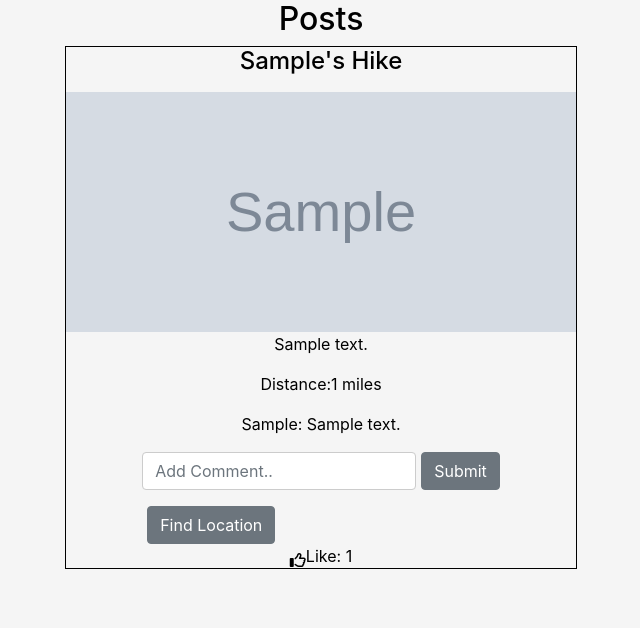
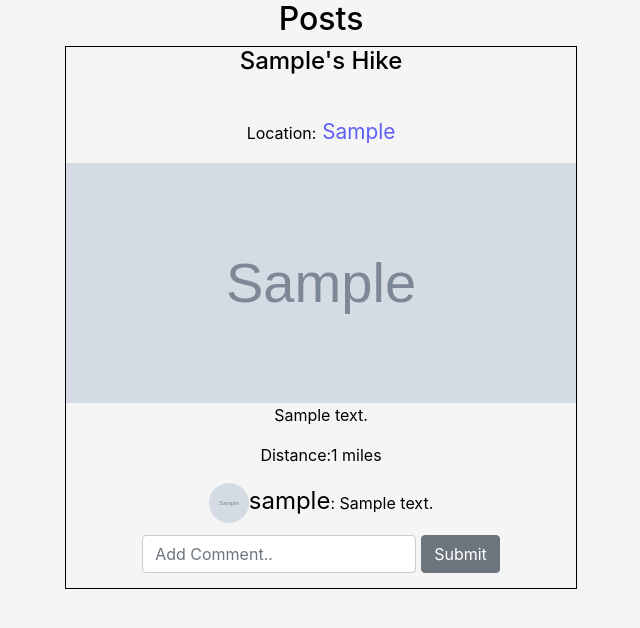
Before and after one commit to edfranco/hikr, a Django app: page /wall in a window 1280 px wide. Shown: the part 75-703 px from the top of the page, without its empty margins (319-959 px from the left). Run offline with Django 3.2, Linux system fonts and the light colour scheme; tables that the repository leaves empty hold one stand-in row (values such as "Sample post"); grey boxes marked "Sample" are stand-in pictures; data that the repository does not hold is empty; some libraries are stand-ins or nearby versions.

Commit message:
added profile link from comment

```diff
--- a/hikr_app/models.py
+++ b/hikr_app/models.py
@@ -34,6 +34,7 @@ class Profile(models.Model):
 class Comment(models.Model):
     author = models.ForeignKey(User, on_delete = models.CASCADE, related_name= 'comment_author' )
     post = models.ForeignKey(Post, on_delete = models.CASCADE, related_name= 'comments_post')
+    profile = models.ForeignKey(Profile, on_delete=models.CASCADE, related_name="comments_profile")
     content = models.TextField()
 
 class Like(models.Model):
--- a/hikr_app/static/styles/style.css
+++ b/hikr_app/static/styles/style.css
@@ -68,6 +68,7 @@ main{
     color: black;
     text-decoration: none;
     font-size: 1.5em;
+    margin-bottom:1em;
 }
 
 .post-container img{
@@ -79,6 +80,15 @@ main{
     display: flex;
     justify-content: space-between;
     margin-bottom: 1em;
+}
+
+.find-location a{
+    color: rgb(95, 95, 244);
+    font-size: 1.3em;
+}
+.find-location a{
+    color: rgb(95, 95, 244);
+    font-size: 1.3em;
 }
 
 .ud-buttons{
@@ -169,6 +179,17 @@ border:1px solid #ccc !important;
     margin-bottom: 15px;
 }
 
+.comment-container{
+    display: flex;
+    justify-content: flex-start;
+}
+
+.comment-container img{
+    height:5vh;
+    width:5vh;
+    border-radius: 50%;
+}
+
 .ud-buttons {
     margin-bottom: 15px;
 }
@@ -181,6 +202,7 @@ border:1px solid #ccc !important;
     display: flex;
     justify-content: left;
 }
+
 
 .footer-section {
     margin-top: 20px;
--- a/hikr_app/templates/user_wall.html
+++ b/hikr_app/templates/user_wall.html
@@ -19,13 +19,23 @@
 
     </div>
 
+    <div class="find-location">
+        <p>Location:<a href="{% url 'find_location' pk=post.pk %}"> {{post.location}} </a> </p>
+    </div>
+
     <img src="{{post.photo_url}}" />
     <p>{{post.description}}</p>
     <p>Distance:{{post.distance_hiked}} miles</p>
 
     {% for comment in comments %}
     {% if comment.post.pk == post.pk %}
-    <p> {{ comment.author.first_name }}: {{ comment.content }}</p>
+    <div class="comment-container">
+        <img class="commenter-profile-pic" src="{{ comment.profile.image_url }}"
+            alt="{{ comment.author.username }} comment" />
+        <p> <a href="{% url 'profile' pk=comment.author.pk %}">{{ comment.author.username }}</a>:
+            {{ comment.content }}</p>
+    </div>
+
     {% endif %}
     {% endfor %}
 
@@ -37,15 +47,9 @@
                 <button type="submit" class="btn btn-secondary comment-btn">Submit</button>
             </div>
         </form>
-        <div class="find-location">
-            <a href="{% url 'find_location' pk=post.pk %}"><button class="btn btn-secondary comment-btn">Find
-                    Location</button></a>
-        </div>
+
     </div>
-    <div class="likes">
-        <i class="thumb far fa-thumbs-up"></i>
-        <div class=likes-display>Like: {{ counter }}</div>
-    </div>
+
     {% endfor %}
 </div>
 </main>
--- a/hikr_app/views.py
+++ b/hikr_app/views.py
@@ -15,18 +15,9 @@ def home(request):
 def wall(request):
     posts = Post.objects.all()
     comments = Comment.objects.all()
-    likes = Like.objects.all()
-    counter = 0
-    for post in posts:
-        for like in likes:
-            if like.post.pk == post.pk:
-                counter = counter + 1
-                print(counter)
     return render(request, 'user_wall.html', {
         "posts" : posts,
         "comments": comments,
-        "likes":likes,
-        "counter":counter
         })
 
 def profile(request,pk):
@@ -53,11 +44,13 @@ def new_hike(request):
     user = request.user
     if request.method == 'POST':
         description = request.POST['description']
+        location = request.POST['location']
         distance_hiked = request.POST['distance_hiked']
         photo_url = request.POST['photo_url']
 
         post = Post.objects.create(
             author = user,
+            location = location,
             description = description,
             distance_hiked = distance_hiked,
             photo_url = photo_url
@@ -96,12 +89,14 @@ def delete_post(request,pk):
 def comment_post(request,pk):
     user = request.user
     post = Post.objects.get(id=pk)
+    profile = Profile.objects.get(id=request.user.pk)
     if request.method == "POST":
         content = request.POST['content']
         comment = Comment.objects.create(
             content = content,
             author = user,
-            post = post
+            post = post,
+            profile=profile
         )
         comment.save()
         return redirect('wall')
```
Also changed, not shown: hikr_app/migrations/0005_comment_profile.py (added).
